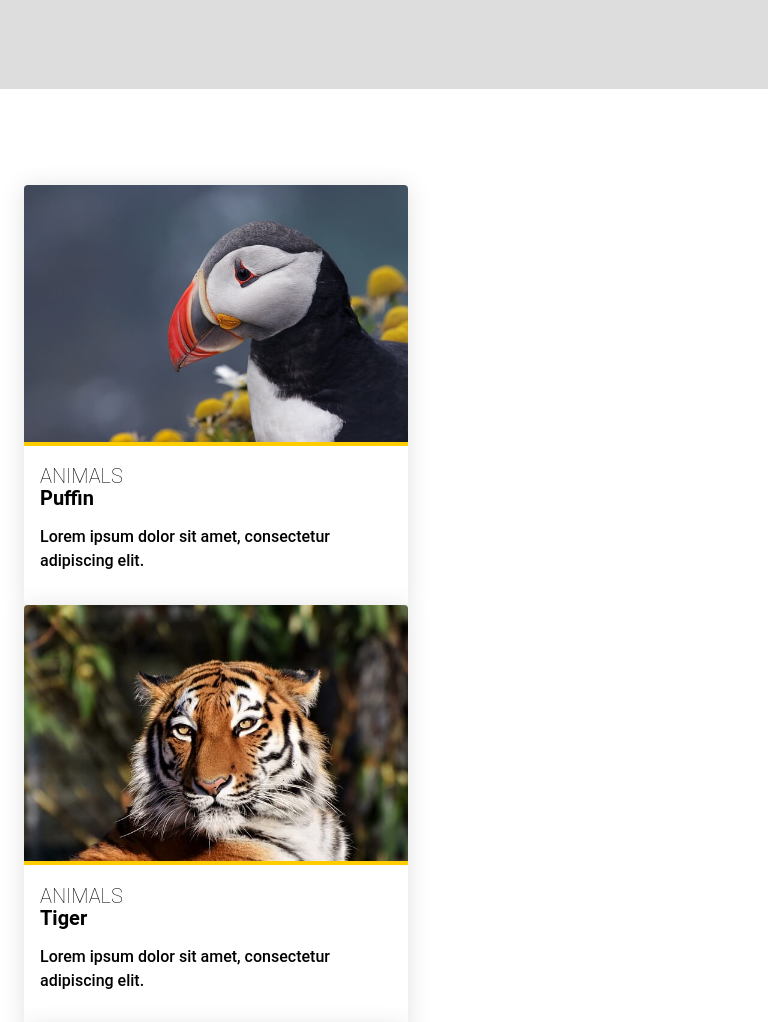
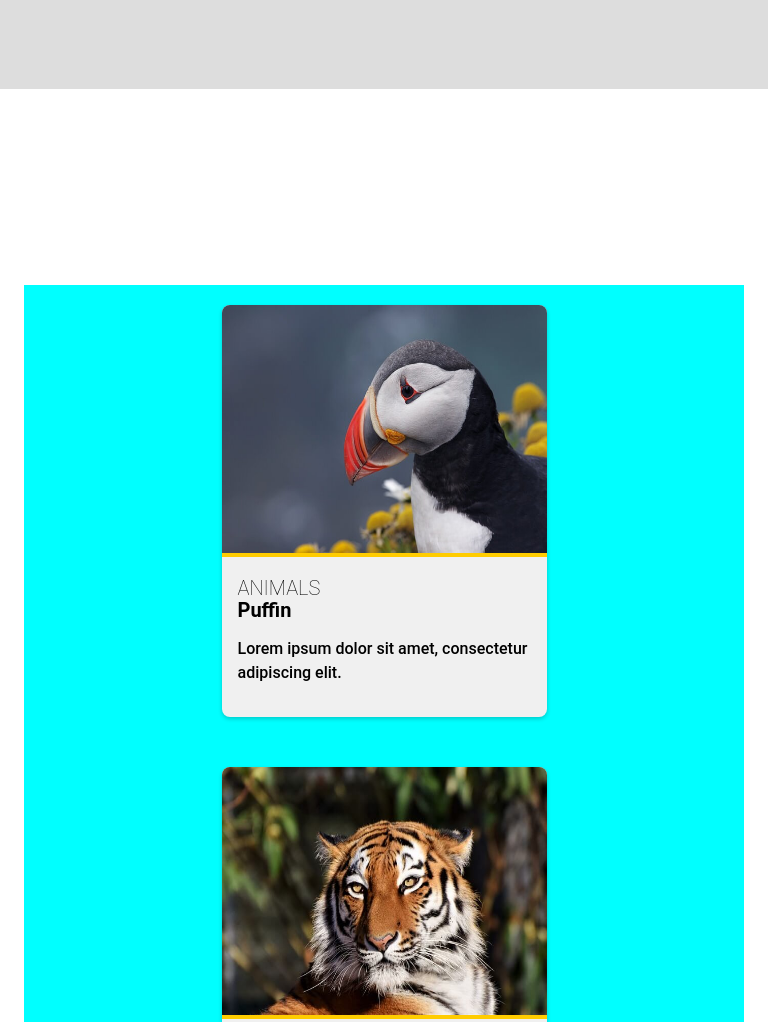
Before and after one commit to ywckate/cprg-218-assign-1, a plain HTML site: page index.html in a window 768 px wide. Shown: the part 221-1243 px from the top of the page. Drawn offline with Linux system fonts and the light colour scheme.

Commit message:
fix error

```diff
--- a/index.html
+++ b/index.html
@@ -12,7 +12,7 @@
       type="text/css"
       href="styles/assignment-one-starter.css"
     />
-    <link rel="stylesheet" href="text/css" href="styles/assignment_one.css" />
+    <link rel="stylesheet" type="text/css" href="styles/assignment_one.css" />
     <title>Responsive CSS Layout</title>
   </head>
   <body>
--- a/styles/assignment_one.css
+++ b/styles/assignment_one.css
@@ -6,23 +6,37 @@
     justify-content: center;
     flex-wrap: wrap;
     margin-top: 100px;
+    background-color: aqua;
+  }
+  .card {
+    width: 325px;
+    background-color: #f0f0f0;
+    border-radius: 8px;
+    overflow: hidden;
+    box-shadow: 0px 2px 4px rgba(0, 0, 0, 0.2);
+    margin: 20px;
   }
 }
 
 /* Desktop */
 @media (min-width: 1200px) {
   .card-container {
-    display: grid;
+    display: flex;
     grid-template-columns: repeat(3, 1fr);
     gap: 10px;
+    background-color: red;
   }
 }
 
 /* Mobile */
 @media (max-width: 768px) {
   .card-container {
-    display: grid;
-    grid-template-columns: repeat(1, 1fr);
+    display: flex;
+    flex-direction: column; /* Stack cards vertically */
+    align-items: center; /* Center cards horizontally */
     gap: 10px;
+    margin-top: 100px; /* Adjust margin-top as needed */
+    margin-left: auto; /* Center horizontally */
+    margin-right: auto; /* Center horizontally */
   }
 }
```
